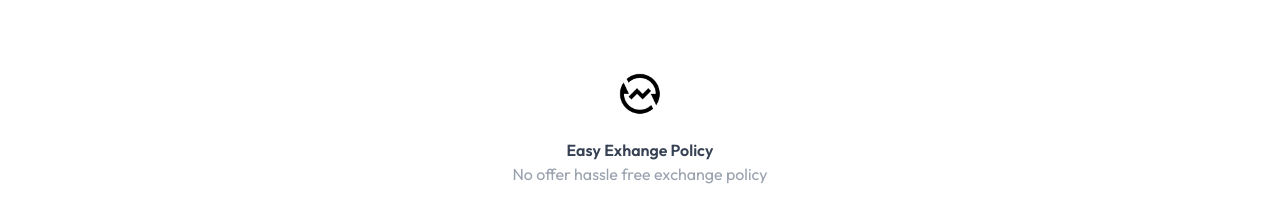
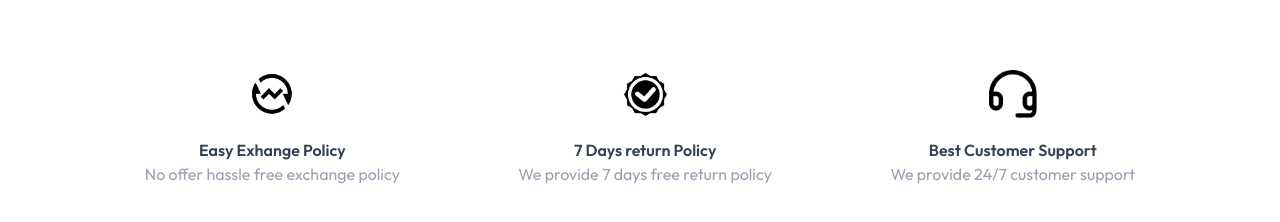
Before and after one commit to thusykanna/E-commerce-website, a React (Vite) app: page / in a window 1280 px wide. Shown: the part 1847-2069 px from the top of the page. Built offline with nearby package versions, Linux system fonts and the light colour scheme; a web font is replaced by a local one.

Commit message:
Add return policy and customer support sections

```diff
--- a/src/components/OurPolicy.jsx
+++ b/src/components/OurPolicy.jsx
@@ -11,6 +11,18 @@
         <p className='text-gray-400'>No offer hassle free exchange policy</p>
     </div>
 
+    <div>
+        <img src = {assets.quality_icon} className='w-12 m-auto mb-5' alt=''/>
+        <p className='font-semibold'>7 Days return Policy</p>
+        <p className='text-gray-400'>We provide 7 days free return policy</p>
+    </div>
+
+    <div>
+        <img src = {assets.support_img} className='w-12 m-auto mb-5' alt=''/>
+        <p className='font-semibold'>Best Customer Support</p>
+        <p className='text-gray-400'>We provide 24/7 customer support</p>
+    </div>
+
     </div>
   )
 }
```
